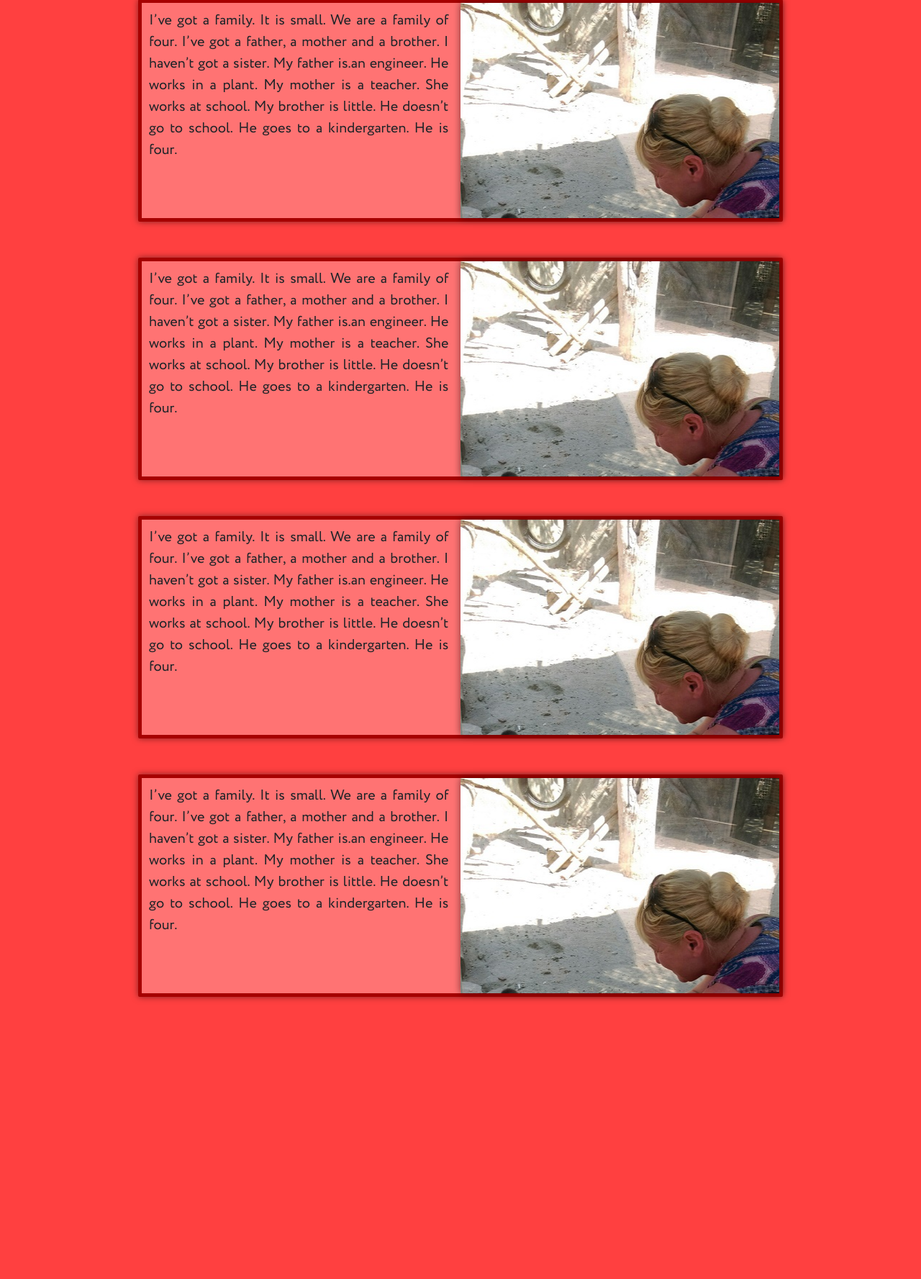
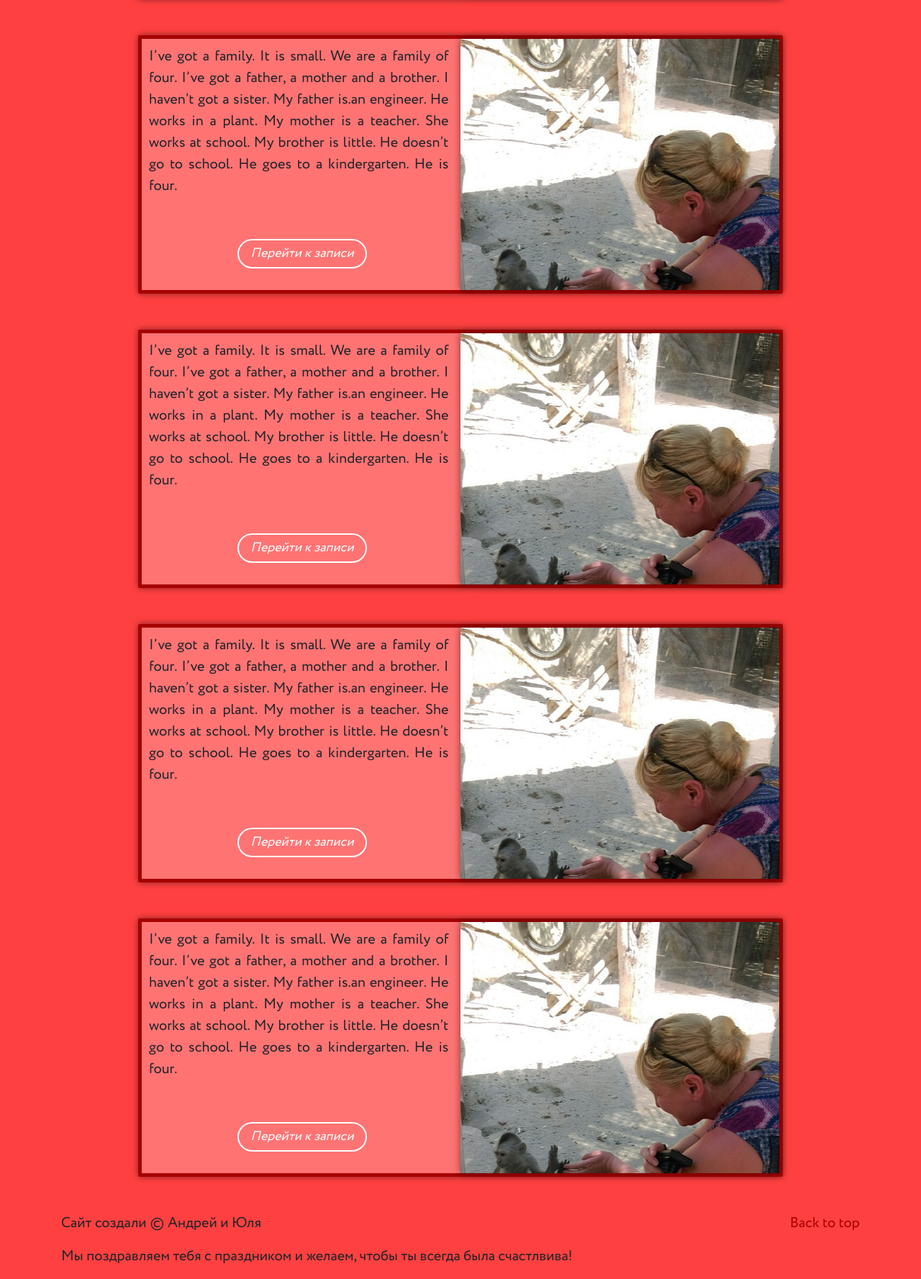
Before and after one commit to AndeyGordeev/forMom, a Flask app: page / in a window 1280 px wide. Shown: the part 1210-2987 px from the top of the page at 72% size. Before the commit the page ends 2601 px from the top, so only its background shows below. Run offline with Flask 2, Linux system fonts and the light colour scheme; some libraries are stand-ins or nearby versions.

Commit message:
Add link and view for link

```diff
--- a/static/css/style.css
+++ b/static/css/style.css
@@ -20,6 +20,11 @@
 	50% {opacity: 0;}
 	80% {opacity: 0;}
 	100% {opacity: 1;}
+}
+@keyframes nav {
+	0% {padding-left: 40%;}
+	50% {padding-left: 40%;}
+	100% {padding-left: 0%;}
 }
 @keyframes scrollUp {
 	0% {bottom: 0px;}
@@ -50,6 +55,52 @@ svg {
 	bottom: 0;
 }
 
+footer {
+	width: 100%;
+	text-align: left;
+	font-size: 20px;
+}
+
+.linkPost {
+	width: 180px;
+	font-size: 18px;
+	text-align: center;
+	font-style: italic;
+	color: white;
+	position: absolute;
+	left: 15%;
+	bottom: 30px;
+	border: 2px solid white;
+	border-radius: 30px;
+	padding: 5px 5px 5px 5px;
+}
+
+.linkPost:hover {
+	cursor: pointer;
+	border-color: #A60000;
+	color: black;
+}
+
+
+.linkPost:hover .linkP{
+	color: #A60000;
+}
+
+.linkP {
+	color: white;
+	text-decoration: none;
+}
+
+.linkP:link {
+	color: #A60000;
+	text-decoration: none;
+}
+
+.linkP:hover{
+	color: #A60000;
+	text-decoration: none;
+}
+
 .textPost {
 	width: 47%;
 	margin: 10px 0 0 10px;
@@ -58,7 +109,7 @@ svg {
 
 .postImage {
 	position: relative;
-	height:299px;
+	height:349px;
 	width: 50%;
 	background-color: white;
 	float: right;
@@ -69,7 +120,7 @@ svg {
 .back {
 	height: 100%;
 	width: 100%;
-	background: url(../back.png) center 0 repeat fixed; min-height: 1000px;
+	background: url(../back.jpg) center repeat fixed; min-height: 1000px;
 	position: absolute;
 }
 
@@ -99,12 +150,6 @@ svg {
 	display: flex;
 	align-items: center;
 	justify-content: center;
-}
-
-@keyframes nav {
-	0% {padding-left: 40%;}
-	50% {padding-left: 40%;}
-	100% {padding-left: 0%;}
 }
 
 .navbar-brand {
@@ -198,6 +243,11 @@ svg {
 	.post {
 		width: 90%;
 		border: 2px solid #A60000;
+		padding-bottom: 50px;
+	}
+	.linkPost {
+		bottom: 10px;
+		left: 25%;
 	}
 	.hallo {
 		animation-name: none;
--- a/static/js/script.js
+++ b/static/js/script.js
@@ -2,5 +2,5 @@ $(document).ready(function() {
     $('.post').addClass("hidden").viewportChecker({
         classToAdd: 'visible animated fadeInUp',
         offset: 100
-       });
+    });
 });
--- /dev/null
+++ b/static/js/scrollTop.js
@@ -0,0 +1,9 @@
+var t;
+function up() {
+  var top = Math.max(document.body.scrollTop,document.documentElement.scrollTop);
+  if(top > 0) {
+    window.scrollBy(0,-100);
+    t = setTimeout('up()',20);
+  } else clearTimeout(t);
+  return false;
+}
--- a/templates/index.html
+++ b/templates/index.html
@@ -13,15 +13,25 @@
 	</div>
 	<div class="container-fluid">
 			<div class="center">
-				<p class="text" style="top: 30%;">Для мамы,</h1>
-				<p class="text" style="top: 50%;">С любовью!</h1>
+				<p class="text" style="top: 30%;">Для мамы,</p>
+				<p class="text" style="top: 50%;">С любовью!</p>
 			</div>
 			<div class="row posts">
-				<div class="post"><div class="postImage" data-type="backgroundPost" data-speed="10"></div><div class="textPost"> I’ve got a family. It is small. We are a family of four. I’ve got a father, a mother and a brother. I haven’t got a sister. My father is.an engineer. He works in a plant. My mother is a teacher. She works at school. My brother is little. He doesn’t go to school. He goes to a kindergarten. He is four.</div></div>
-				<div class="post"><div class="postImage" data-type="backgroundPost" data-speed="10"></div><div class="textPost"> I’ve got a family. It is small. We are a family of four. I’ve got a father, a mother and a brother. I haven’t got a sister. My father is.an engineer. He works in a plant. My mother is a teacher. She works at school. My brother is little. He doesn’t go to school. He goes to a kindergarten. He is four.</div></div>
-				<div class="post"><div class="postImage" data-type="backgroundPost" data-speed="10"></div><div class="textPost"> I’ve got a family. It is small. We are a family of four. I’ve got a father, a mother and a brother. I haven’t got a sister. My father is.an engineer. He works in a plant. My mother is a teacher. She works at school. My brother is little. He doesn’t go to school. He goes to a kindergarten. He is four.</div></div>
-				<div class="post"><div class="postImage" data-type="backgroundPost" data-speed="10"></div><div class="textPost"> I’ve got a family. It is small. We are a family of four. I’ve got a father, a mother and a brother. I haven’t got a sister. My father is.an engineer. He works in a plant. My mother is a teacher. She works at school. My brother is little. He doesn’t go to school. He goes to a kindergarten. He is four.</div></div>
-				<div class="post"><div class="postImage" data-type="backgroundPost" data-speed="10"></div><div class="textPost"> I’ve got a family. It is small. We are a family of four. I’ve got a father, a mother and a brother. I haven’t got a sister. My father is.an engineer. He works in a plant. My mother is a teacher. She works at school. My brother is little. He doesn’t go to school. He goes to a kindergarten. He is four.</div></div>
+				<div class="post"><div class="postImage" data-type="backgroundPost" data-speed="10"></div><div class="textPost"> I’ve got a family. It is small. We are a family of four. I’ve got a father, a mother and a brother. I haven’t got a sister. My father is.an engineer. He works in a plant. My mother is a teacher. She works at school. My brother is little. He doesn’t go to school. He goes to a kindergarten. He is four.</div><div class="linkPost"><a href="" class="linkP">Перейти к записи</a></div></div>
+				<div class="post"><div class="postImage" data-type="backgroundPost" data-speed="10"></div><div class="textPost"> I’ve got a family. It is small. We are a family of four. I’ve got a father, a mother and a brother. I haven’t got a sister. My father is.an engineer. He works in a plant. My mother is a teacher. She works at school. My brother is little. He doesn’t go to school. He goes to a kindergarten. He is four.</div><div class="linkPost"><a href="" class="linkP">Перейти к записи</a></div></div>
+				<div class="post"><div class="postImage" data-type="backgroundPost" data-speed="10"></div><div class="textPost"> I’ve got a family. It is small. We are a family of four. I’ve got a father, a mother and a brother. I haven’t got a sister. My father is.an engineer. He works in a plant. My mother is a teacher. She works at school. My brother is little. He doesn’t go to school. He goes to a kindergarten. He is four.</div><div class="linkPost"><a href="" class="linkP">Перейти к записи</a></div></div>
+				<div class="post"><div class="postImage" data-type="backgroundPost" data-speed="10"></div><div class="textPost"> I’ve got a family. It is small. We are a family of four. I’ve got a father, a mother and a brother. I haven’t got a sister. My father is.an engineer. He works in a plant. My mother is a teacher. She works at school. My brother is little. He doesn’t go to school. He goes to a kindergarten. He is four.</div><div class="linkPost"><a href="" class="linkP">Перейти к записи</a></div></div>
+				<div class="post"><div class="postImage" data-type="backgroundPost" data-speed="10"></div><div class="textPost"> I’ve got a family. It is small. We are a family of four. I’ve got a father, a mother and a brother. I haven’t got a sister. My father is.an engineer. He works in a plant. My mother is a teacher. She works at school. My brother is little. He doesn’t go to school. He goes to a kindergarten. He is four.</div><div class="linkPost"><a href="" class="linkP">Перейти к записи</a></div></div>
+			    <footer>
+			      <div class="container">
+			      	<p class="float-right">
+			          <a href="#" onclick="return up()" class="linkP">Back to top</a>
+			        </p>
+			        <p>Сайт создали &copy; Андрей и Юля</p>
+			        <p>Мы поздравляем тебя с праздником и желаем, чтобы ты всегда была счастлвива!</p>
+			      </div>
+			    </footer>
 			</div>
-		</div>
+	</div>
+
 {%endblock%}
--- a/templates/layout.html
+++ b/templates/layout.html
@@ -16,6 +16,7 @@
 		<script src="../static/js/viewportchecker.js"></script>
 		<script src="../static/js/script.js"></script>
 		<script src="../static/js/parallax.js"></script>
+		<script src="../static/js/scrollTop.js"></script>
 	</head>
 	<body class="text-center">
 		<div class="back" data-type="background" data-speed="10"></div>
```
Also changed, not shown: static/back.jpg (added).
